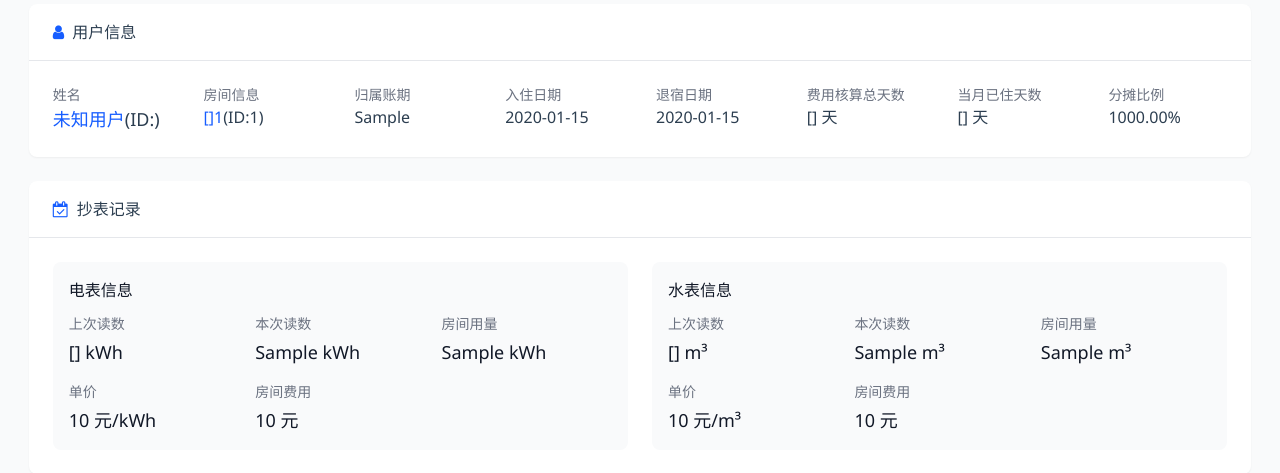
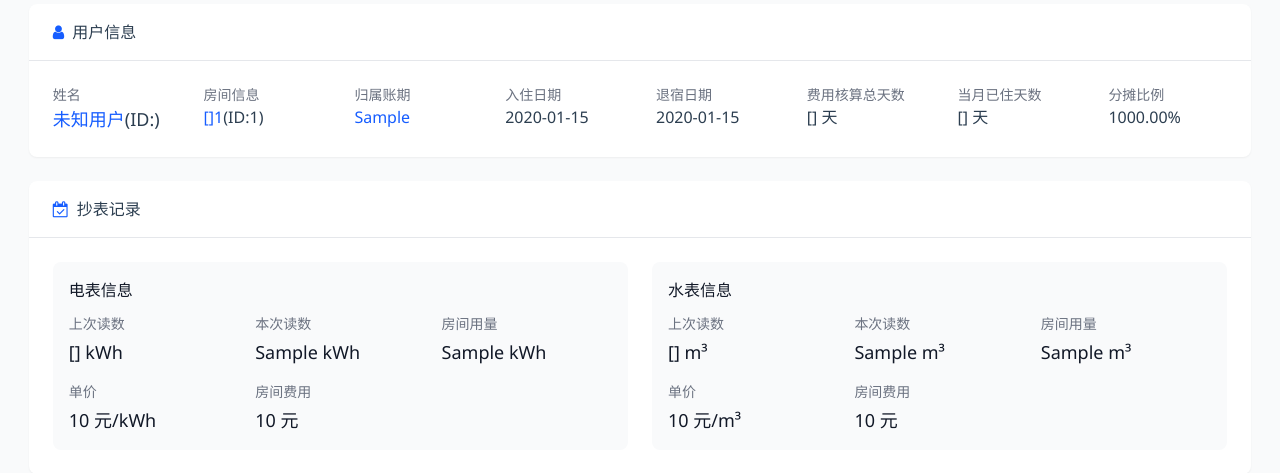
Before and after one commit to ccwy/dorm, a Python web app: template templates/utility_bill/utility_user_checkout_detail.html in a window 1280 px wide. Shown: the part 162-635 px from the top of the page. Run offline with Jinja, Linux system fonts and the light colour scheme; the template is opened without the code that fills it: most values are stand-ins (such as "Sample title", 1, 10 or a date in 2020).

Commit message:
Update utility_user_checkout_detail.html

```diff
--- a/templates/utility_bill/utility_user_checkout_detail.html
+++ b/templates/utility_bill/utility_user_checkout_detail.html
@@ -95,7 +95,7 @@
                             </div>
                             <div>
                                 <h4 class="text-sm text-gray-500">归属账期</h4>
-                                <p class="font-medium">{{ billing_period }}</p>
+                                <p class="font-medium"><a href="{{ url_for('utility_index.utility_room_records_detail') }}?record_id={{ checkout_record.record_id }}" class="text-primary hover:text-primary/80 hover:underline">{{ billing_period }}</a></p>
                             </div>
                             <div>
                                 <h4 class="text-sm text-gray-500">入住日期</h4>
```
